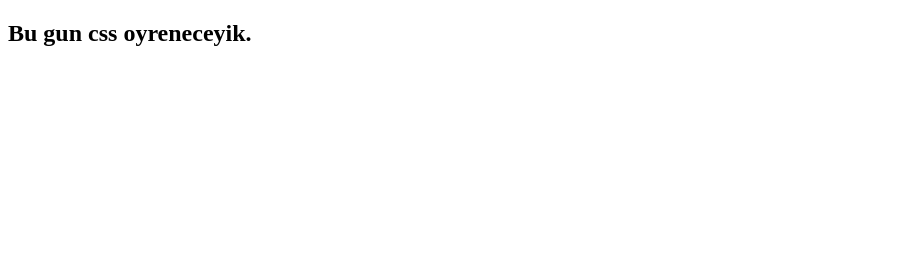
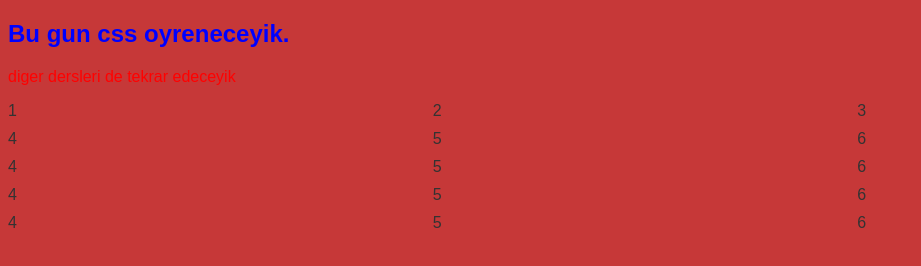
Before and after one commit to SarfiHabibova/css, a plain HTML site: page index.html in a window 1280 px wide. Shown: the whole page, without its empty margins (0-921 px from the left). Drawn offline with Linux system fonts and the light colour scheme.

Commit message:
second commit

```diff
--- a/index.html
+++ b/index.html
@@ -4,8 +4,65 @@
   <meta charset="UTF-8">
   <meta name="viewport" content="width=device-width, initial-scale=1.0">
   <title>Document</title>
+  <link rel="stylesheet" href="style.css">
+
 </head>
 <body>
   <h2>Bu gun css oyreneceyik.</h2>
+  <p style="color: red;">diger dersleri de tekrar edeceyik</p>
+  <!-- Flex ve Grid mentiqleri -->
+    <!-- <div class="boxes">
+        <div class="box1">
+            <p>BOX 1</p>
+        </div>
+
+        <div class="box2">
+            <p>BOX 2</p>
+        </div>
+
+        <div class="box3">
+            <p>BOX 3</p>
+        </div>
+    </div> -->
+
+    <div class="grid-container">
+        <div class="grid-item">1</div>
+        <div class="grid-item">2</div>
+        <div class="grid-item">3</div>
+        <div class="grid-item">4</div>
+        <div class="grid-item">5</div>
+        <div class="grid-item">6</div>
+        <div class="grid-item">4</div>
+        <div class="grid-item">5</div>
+        <div class="grid-item">6</div>
+        <div class="grid-item">4</div>
+        <div class="grid-item">5</div>
+        <div class="grid-item">6</div>
+        <div class="grid-item">4</div>
+        <div class="grid-item">5</div>
+        <div class="grid-item">6</div>
+    </div>
+
+  <!--  <ul>
+      <li>Salam
+        <ul>
+          <li>Salam</li>
+          <li>Salam</li>
+          <li>Salam</li>
+        </ul>
+      </li>
+    </ul>
+-->
+
+
+    <!-- <a href="">Youtube Link</a>
+
+    <a href="">Profile linki</a> -->
+
+    <!-- <ul>
+        <li>Salam</li>
+        <li>Salam</li>
+        <li>Salam</li>
+    </ul> -->
 </body>
 </html>
--- /dev/null
+++ b/style.css
@@ -0,0 +1,13 @@
+body {
+  background-color: #c63838;
+  font-family: Arial, sans-serif;
+  color: #333;
+}
+.grid-container {
+  display: grid;
+  grid-template-columns: repeat(3, 1fr);
+  gap: 10px;
+}
+h2 {
+  color: blue;
+}
```
